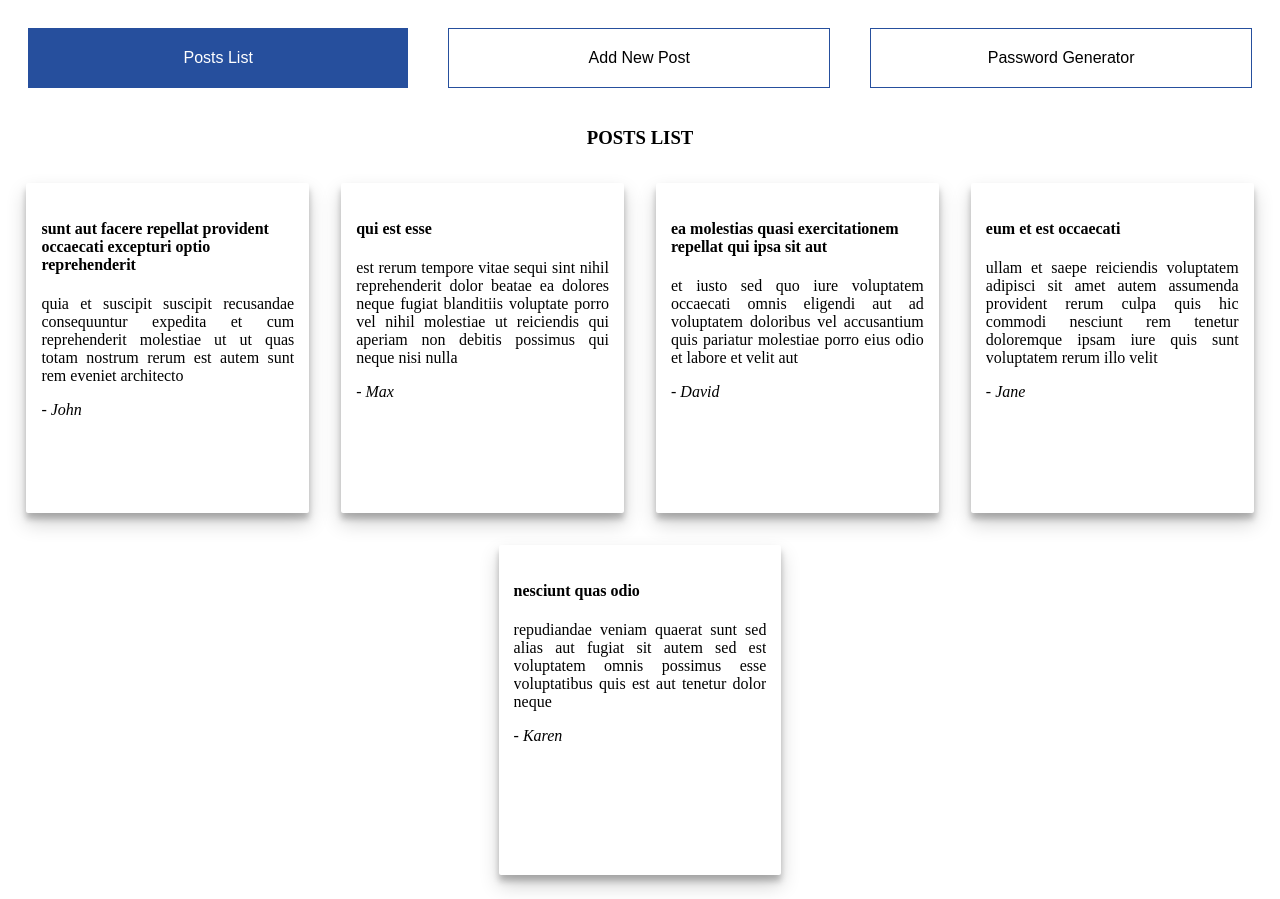
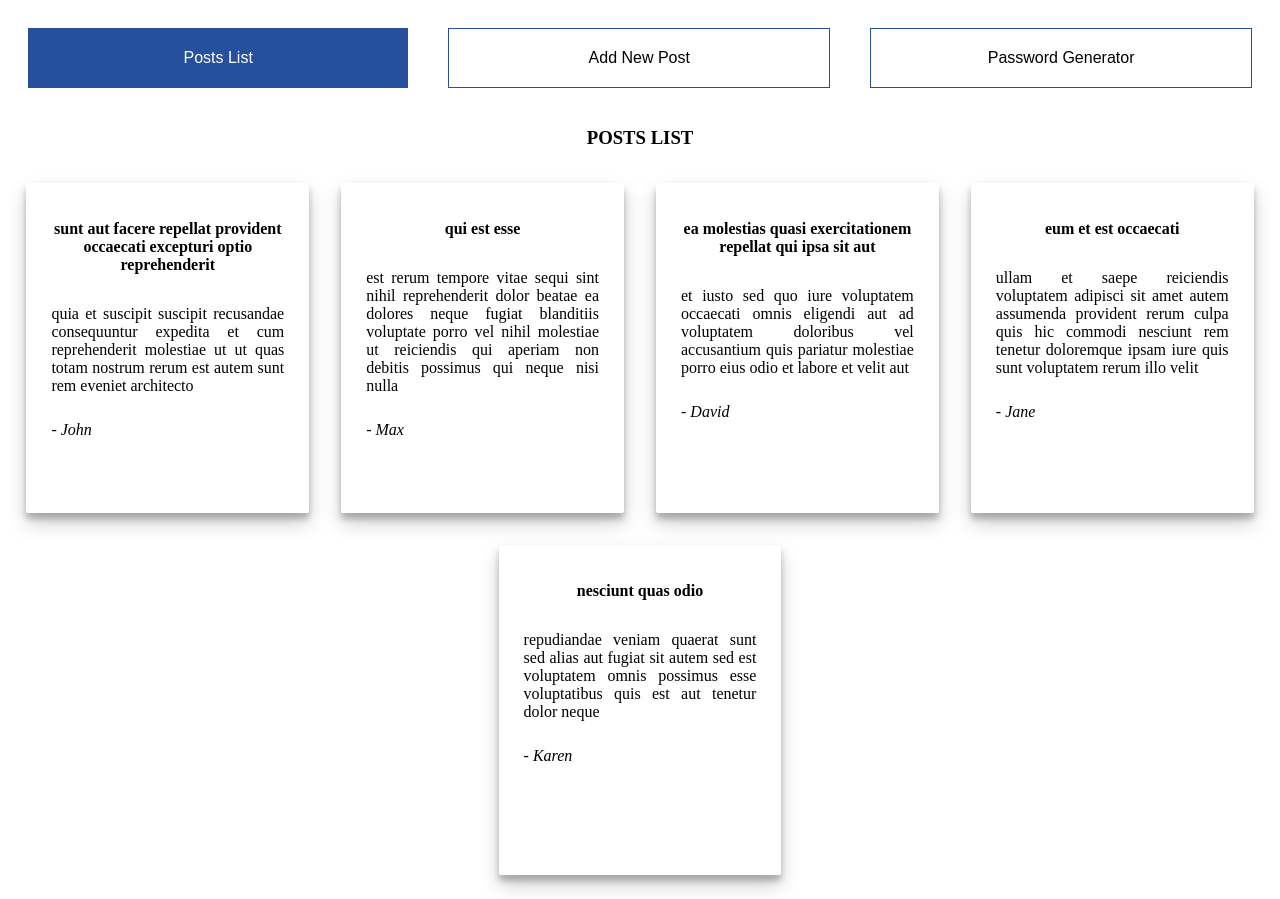
Before and after one commit to dodimoop/my-articles, a React (Create React App) app: page / in a window 1280 px wide. Built offline with nearby package versions, Linux system fonts and the light colour scheme.

Commit message:
Add details post and change fix some css

```diff
--- a/src/pages/postsList.js
+++ b/src/pages/postsList.js
@@ -1,5 +1,8 @@
+/* eslint-disable jsx-a11y/click-events-have-key-events */
+/* eslint-disable jsx-a11y/no-static-element-interactions */
 import React from 'react'
 import { createUseStyles } from 'react-jss'
+import PropTypes from 'prop-types'
 
 // import data.json
 import dataJson from '../data/data.json'
@@ -21,16 +24,24 @@ const useStyles = createUseStyles({
     margin: '1rem',
     position: 'relative',
     width: '20%',
-    padding: 15
+    padding: 15,
+    cursor: 'pointer'
   },
-  content: {
+  dataTitle: {
+    textAlign: 'center'
+  },
+  body: {
     textAlign: 'justify',
     overflow: 'auto',
-    maxHeight: 180
+    maxHeight: 180,
+    padding: 10
+  },
+  author: {
+    padding: 10
   }
 })
 
-const PostsList = () => {
+const PostsList = ({ history }) => {
   const classes = useStyles()
 
   return (
@@ -38,12 +49,14 @@ const PostsList = () => {
       <h3 className={classes.title}>POSTS LIST</h3>
       <div className={classes.cardWrapper}>
         {dataJson.map(data => (
-          <div className={classes.cards} key={data.id}>
-            <span>
-              <h4>{data.title}</h4>
-              <p className={classes.content}>{data.body}</p>
-              <i>- {data.author}</i>
-            </span>
+          <div
+            className={classes.cards}
+            key={data.id}
+            onClick={() => history.push(`/details-post/${data.id}`)}
+          >
+            <h4 className={classes.dataTitle}>{data.title}</h4>
+            <p className={classes.body}>{data.body}</p>
+            <i className={classes.author}>- {data.author}</i>
           </div>
         ))}
       </div>
@@ -51,4 +64,8 @@ const PostsList = () => {
   )
 }
 
+PostsList.propTypes = {
+  history: PropTypes.object.isRequired
+}
+
 export default PostsList
```
